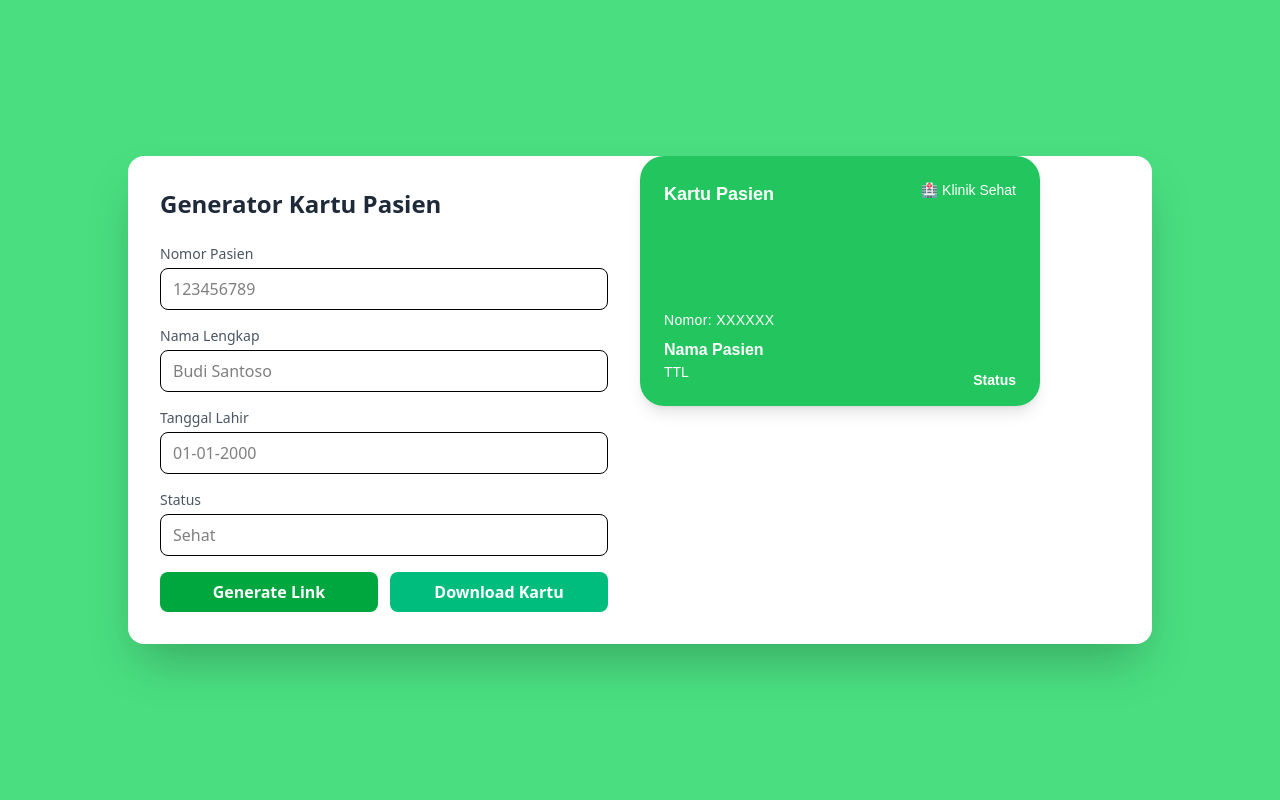
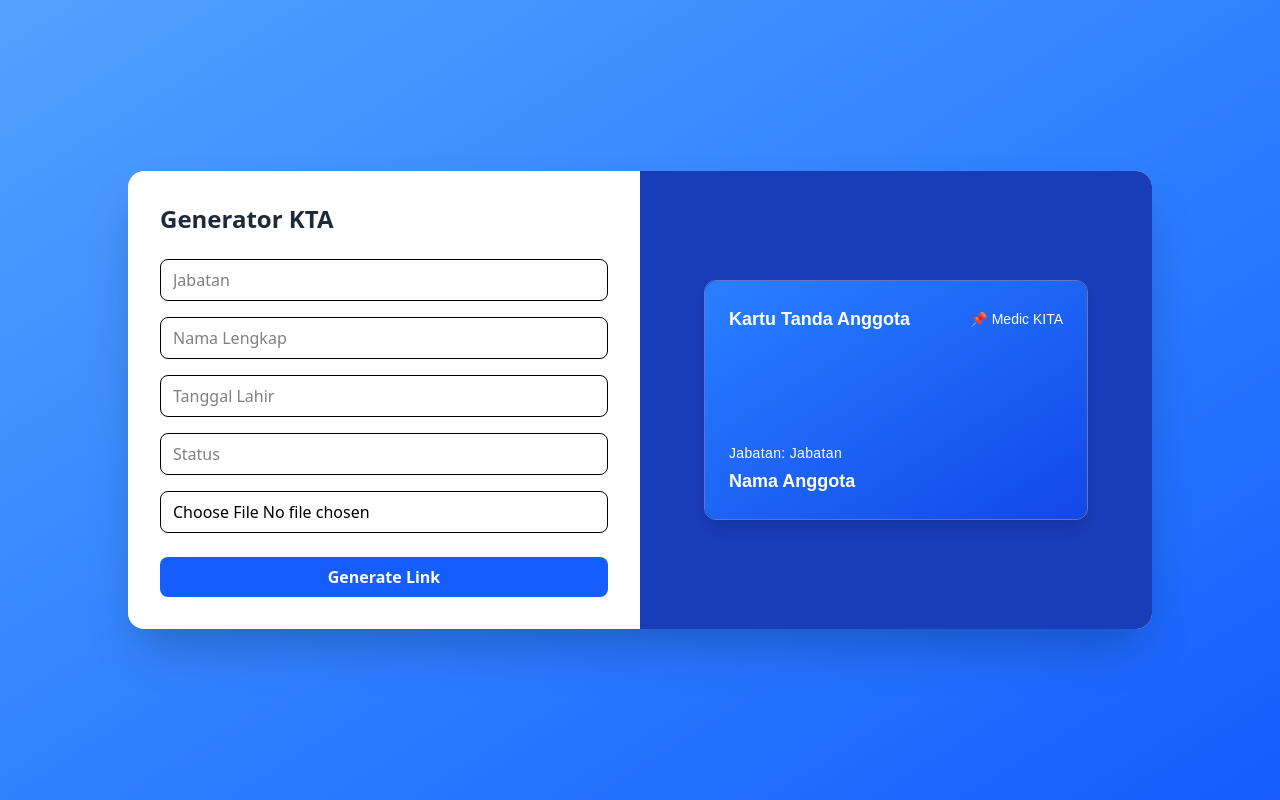
Before and after one commit to afrzzz/CardPasienFiveM, a React (Vite) app: page / in a window 1280 px wide. Built offline with nearby package versions, Linux system fonts and the light colour scheme.

Commit message:
benerin bug 2

```diff
--- a/index.html
+++ b/index.html
@@ -4,7 +4,7 @@
     <meta charset="UTF-8" />
     <link rel="icon" type="image/svg+xml" href="vite.svg" />
     <meta name="viewport" content="width=device-width, initial-scale=1.0" />
-    <title>Vite + React</title>
+    <title>KTA - MEDIC KISAH TANAH AIR</title>
   </head>
   <body>
     <div id="root"></div>
--- a/package.json
+++ b/package.json
@@ -10,6 +10,7 @@
     "preview": "vite preview"
   },
   "dependencies": {
+    "@tailwindcss/postcss": "^4.1.13",
     "@tailwindcss/vite": "^4.1.13",
     "framer-motion": "^12.23.12",
     "html2canvas": "^1.4.1",
--- a/src/App.jsx
+++ b/src/App.jsx
@@ -6,30 +6,43 @@ import html2canvas from "html2canvas";
 export default function App() {
   const [nama, setNama] = useState("");
   const [ttl, setTtl] = useState("");
-  const [nomor, setNomor] = useState("");
+  const [jabatan, setJabatan] = useState("");
   const [status, setStatus] = useState("");
+  const [photo, setPhoto] = useState(null);
   const [isBack, setIsBack] = useState(false);
 
-  const frontRef = useRef(null); // ✅ ref hanya untuk tampilan depan
+  const frontRef = useRef(null);
 
   const handleGenerateLink = async () => {
     if (!frontRef.current) return;
 
-    // Render kartu depan → PNG
     const canvas = await html2canvas(frontRef.current, {
       scale: 2,
       useCORS: true,
-      backgroundColor: "#22c55e", // sama kayak warna kartu depan
+      backgroundColor: null,
     });
 
-    const dataUrl = canvas.toDataURL("image/png");
+    const roundedCanvas = document.createElement("canvas");
+    const ctx = roundedCanvas.getContext("2d");
+
+    roundedCanvas.width = canvas.width;
+    roundedCanvas.height = canvas.height;
+
+    ctx.clearRect(0, 0, roundedCanvas.width, roundedCanvas.height);
+    ctx.save();
+    ctx.beginPath();
+    ctx.roundRect(0, 0, roundedCanvas.width, roundedCanvas.height, 40);
+    ctx.clip();
+    ctx.drawImage(canvas, 0, 0);
+    ctx.restore();
+
+    const dataUrl = roundedCanvas.toDataURL("image/png");
     const blob = await (await fetch(dataUrl)).blob();
 
-    // 🔗 Ganti dengan Webhook Discord kamu
     const webhookUrl =
       "https://discord.com/api/webhooks/1417390391719759914/fRAEuHB2l-1YBtYDEKF_pyzGhT99ziqO3BQ5sLT62nzV9n0KsUpk17ZVjpKTFt6OSoxl";
     const formData = new FormData();
-    formData.append("file", blob, `${nama || "kartu_pasien"}.png`);
+    formData.append("file", blob, `${nama || "kta"}.png`);
 
     try {
       const response = await fetch(webhookUrl, {
@@ -40,7 +53,6 @@ export default function App() {
       if (!response.ok) throw new Error("Upload gagal");
       const result = await response.json();
 
-      // ✅ Ambil link file CDN dari Discord
       const fileUrl = result.attachments[0].url;
 
       await navigator.clipboard.writeText(fileUrl);
@@ -48,14 +60,14 @@ export default function App() {
       Swal.fire({
         title: "✅ Link berhasil dibuat!",
         html: `
-        <p>Link kartu pasien sudah disalin ke clipboard.</p>
-        <p class="mt-2"><a href="${fileUrl}" target="_blank" class="text-green-600 underline">🔗 Buka Link</a></p>
+          <p>Link KTA sudah disalin ke clipboard.</p>
+          <p class="mt-2"><a href="${fileUrl}" target="_blank" class="text-blue-600 underline">🔗 Buka Link</a></p>
         `,
         icon: "success",
-        background: "#f0fdf4",
-        color: "#166534",
+        background: "#eff6ff",
+        color: "#1e3a8a",
         confirmButtonText: "Oke",
-        confirmButtonColor: "#16a34a",
+        confirmButtonColor: "#2563eb",
       });
     } catch (err) {
       console.error(err);
@@ -63,178 +75,161 @@ export default function App() {
     }
   };
 
-  const handleDownloadCard = async () => {
-    if (!frontRef.current) return;
-    const canvas = await html2canvas(frontRef.current, {
-      scale: 2, // ✅ hasil download lebih tajam
-    });
-    const dataUrl = canvas.toDataURL("image/png");
-
-    const link = document.createElement("a");
-    link.href = dataUrl;
-    link.download = `${nama || "kartu_pasien"}.png`;
-    link.click();
-
-    Swal.fire({
-      title: "📥 Kartu berhasil diunduh!",
-      text: "File kartu pasien sudah tersimpan di perangkat kamu.",
-      icon: "success",
-      background: "#f0fdf4",
-      color: "#166534",
-      confirmButtonText: "Oke",
-      confirmButtonColor: "#16a34a",
-    });
-  };
-
   return (
-    <div className="min-h-screen flex items-center justify-center bg-[#4ade80] p-6">
+    <div className="min-h-screen flex items-center justify-center bg-gradient-to-br from-blue-400 to-blue-600 p-6">
       <div className="bg-white rounded-2xl shadow-2xl grid md:grid-cols-2 w-full max-w-5xl overflow-hidden">
         {/* Form Section */}
-        <div className="p-8 flex flex-col justify-center">
+        <div className="p-8 flex flex-col justify-center space-y-4">
           <h2 className="text-2xl font-bold text-gray-800 mb-6">
-            Generator Kartu Pasien
+            Generator KTA
           </h2>
           <form className="space-y-4" onSubmit={(e) => e.preventDefault()}>
-            <div>
-              <label className="block text-gray-600 text-sm mb-1">
-                Nomor Pasien
-              </label>
             <input
               type="text"
-                value={nomor}
-                onChange={(e) => setNomor(e.target.value)}
-                placeholder="123456789"
-                className="w-full border rounded-lg px-3 py-2 focus:ring-2 focus:ring-green-400 outline-none"
+              value={jabatan}
+              onChange={(e) => setJabatan(e.target.value)}
+              placeholder="Jabatan"
+              className="w-full border rounded-lg px-3 py-2 focus:ring-2 focus:ring-blue-400 outline-none"
             />
-            </div>
-
-            <div>
-              <label className="block text-gray-600 text-sm mb-1">
-                Nama Lengkap
-              </label>
             <input
               type="text"
               value={nama}
-                onChange={(e) => setNama(e.target.value)}
-                placeholder="Budi Santoso"
-                className="w-full border rounded-lg px-3 py-2 focus:ring-2 focus:ring-green-400 outline-none"
+              onChange={(e) => {
+                if (e.target.value.length <= 58) setNama(e.target.value);
+              }}
+              placeholder="Nama Lengkap"
+              className="w-full border rounded-lg px-3 py-2 focus:ring-2 focus:ring-blue-400 outline-none"
             />
-            </div>
-
-            <div>
-              <label className="block text-gray-600 text-sm mb-1">
-                Tanggal Lahir
-              </label>
             <input
               type="text"
               value={ttl}
               onChange={(e) => setTtl(e.target.value)}
-                placeholder="01-01-2000"
-                className="w-full border rounded-lg px-3 py-2 focus:ring-2 focus:ring-green-400 outline-none"
+              placeholder="Tanggal Lahir"
+              className="w-full border rounded-lg px-3 py-2 focus:ring-2 focus:ring-blue-400 outline-none"
             />
-            </div>
-
-            <div>
-              <label className="block text-gray-600 text-sm mb-1">Status</label>
             <input
               type="text"
               value={status}
               onFocus={() => setIsBack(true)}
               onBlur={() => setIsBack(false)}
               onChange={(e) => setStatus(e.target.value)}
-                placeholder="Sehat"
-                className="w-full border rounded-lg px-3 py-2 focus:ring-2 focus:ring-green-400 outline-none"
+              placeholder="Status"
+              className="w-full border rounded-lg px-3 py-2 focus:ring-2 focus:ring-blue-400 outline-none"
             />
-            </div>
-
-            <div className="flex gap-3 mt-4">
+            <input
+              type="file"
+              accept="image/*"
+              onChange={(e) => setPhoto(URL.createObjectURL(e.target.files[0]))}
+              className="w-full border rounded-lg px-3 py-2 focus:ring-2 focus:ring-blue-400 outline-none"
+            />
             <button
               type="button"
               onClick={handleGenerateLink}
-                className="flex-1 bg-green-600 hover:bg-green-700 text-white font-semibold py-2 rounded-lg"
+              className="w-full bg-blue-600 hover:bg-blue-700 text-white font-semibold py-2 rounded-lg mt-2"
             >
               Generate Link
             </button>
-              <button
-                type="button"
-                onClick={handleDownloadCard}
-                className="flex-1 bg-emerald-500 hover:bg-emerald-600 text-white font-semibold py-2 rounded-lg"
-              >
-                Download Kartu
-              </button>
-            </div>
           </form>
         </div>
 
         {/* Card Preview */}
-        {/* Preview yang kelihatan (pakai animasi) */}
+        <div className="bg-blue-800 flex items-center justify-center p-8">
           <motion.div
-          className="relative shadow-lg text-white"
+            className="relative w-96 h-60 rounded-xl shadow-lg text-white border border-white/30"
+            animate={{ rotateY: isBack ? 180 : 0 }}
+            whileHover={{ scale: 1.05 }}
+            transition={{ duration: 0.6 }}
             style={{
-            width: "400px",
-            height: "250px",
+              transformStyle: "preserve-3d",
               fontFamily: "Arial, sans-serif",
-            transformStyle: "preserve-3d",
-            borderRadius: "1.5rem",
-            overflow: "hidden",
             }}
-          animate={{ rotateY: isBack ? 180 : 0 }}
-          transition={{ duration: 0.6 }}
           >
-          {/* Front tampilan */}
-          <div className="absolute inset-0 bg-[#22c55e] p-6 flex flex-col justify-between backface-hidden">
-            <div className="flex justify-between">
-              <h3 className="text-lg font-bold">Kartu Pasien</h3>
-              <span className="text-sm">🏥 Klinik Sehat</span>
+            {/* Front Kartu */}
+            <div
+              ref={frontRef}
+              className="absolute inset-0 rounded-xl p-6 flex flex-col justify-between bg-gradient-to-br from-blue-500 to-blue-700"
+              style={{ backfaceVisibility: "hidden" }}
+            >
+              {/* Header */}
+              <div className="flex justify-between items-center">
+                <h3 className="text-lg font-bold truncate max-w-[60%]">
+                  Kartu Tanda Anggota
+                </h3>
+                <span className="text-sm truncate max-w-[35%]">
+                  📌 Medic KITA
+                </span>
               </div>
-            <div>
-              <p className="tracking-wide text-sm mb-2">
-                Nomor: {nomor || "XXXXXX"}
+
+              {/* Info + Foto */}
+              <div className="flex justify-between mt-4">
+                {/* Kolom kiri */}
+                <div
+                  className="flex flex-col gap-1"
+                  style={{ maxWidth: "calc(100% - 7rem)" }}
+                >
+                  <p className="tracking-wide text-sm truncate">
+                    Jabatan: {jabatan || "Jabatan"}
                   </p>
-              <p className="font-semibold">{nama || "Nama Pasien"}</p>
-              <p className="text-sm">{ttl || "TTL"}</p>
+                  <p className="font-semibold text-lg break-words">
+                    {nama || "Nama Anggota"}
+                  </p>
+
+                  {/* Status di kiri bawah */}
+                  {status && (
+                    <div className="mt-auto text-sm font-semibold bg-white/20 px-3 py-1 rounded w-max text-center">
+                      {status}
                     </div>
-            <div className="absolute bottom-4 right-6 text-sm font-semibold">
-              {status || "Status"}
+                  )}
+                </div>
+
+                {/* Kolom kanan: foto + TTL */}
+                {photo && (
+                  <div className="flex flex-col items-center w-28 flex-shrink-0">
+                    <div className="w-28 h-28 overflow-hidden border border-white/40 rounded">
+                      <img
+                        src={photo}
+                        alt="Profile"
+                        className="w-full h-full object-cover"
+                      />
+                    </div>
+                    {/* TTL di bawah foto */}
+                    <p className="mt-2 text-sm opacity-80">{ttl || "TTL"}</p>
+                  </div>
+                )}
               </div>
             </div>
 
-          {/* Back tampilan */}
-          <div className="absolute inset-0 bg-[#1f2937] p-6 flex flex-col justify-center rotate-y-180 backface-hidden">
-            <div className="w-full h-10 bg-black mb-4"></div>
-            <div className="text-center">
-              <p className="bg-white px-3 py-1 rounded text-black font-bold inline-block">
-                {status || "Status Pasien"}
+            {/* Back Kartu */}
+            <div
+              className="absolute inset-0 bg-gradient-to-br from-blue-700 to-blue-900 rounded-xl p-6 flex flex-col justify-center"
+              style={{
+                backfaceVisibility: "hidden",
+                transform: "rotateY(180deg)",
+              }}
+            >
+              <h3 className="text-white text-lg font-bold text-center mb-4">
+                Detail Anggota
+              </h3>
+
+              {/* Nama & Jabatan */}
+              <div className="bg-white/20 p-3 rounded mb-2 text-center overflow-hidden">
+                <p className="text-sm font-semibold truncate break-words">
+                  {(nama || "Nama Anggota").split(" ").slice(0, 10).join(" ")}
                 </p>
+                <p className="text-xs truncate break-words">
+                  {jabatan || "Jabatan"}
+                </p>
+              </div>
+
+              {/* TTL & Status */}
+              <div className="bg-white/20 p-3 rounded text-center overflow-hidden">
+                <p className="text-sm font-semibold truncate">
+                  {ttl || "Tanggal Lahir"}
+                </p>
+                <p className="text-xs truncate">{status || "Status"}</p>
               </div>
             </div>
           </motion.div>
-
-        {/* 👇 Hidden static front untuk capture */}
-        <div
-          ref={frontRef}
-          className="hidden absolute bg-[#22c55e] p-6 text-white"
-          style={{
-            width: "400px",
-            height: "250px",
-            borderRadius: "1.5rem",
-            fontFamily: "Arial, sans-serif",
-          }}
-        >
-          <div className="flex justify-between">
-            <h3 className="text-lg font-bold">Kartu Pasien</h3>
-            <span className="text-sm">🏥 Klinik Sehat</span>
-          </div>
-          <div>
-            <p className="tracking-wide text-sm mb-2">
-              Nomor: {nomor || "XXXXXX"}
-            </p>
-            <p className="font-semibold">{nama || "Nama Pasien"}</p>
-            <p className="text-sm">{ttl || "TTL"}</p>
-          </div>
-          <div className="absolute bottom-4 right-6 text-sm font-semibold">
-            {status || "Status"}
-          </div>
         </div>
       </div>
     </div>
```
Also changed, not shown: eslint.config.js (deleted, +0 -29 lines), 2 other files (tests, documents, lock files or other folders). Lines whose indentation alone changed are shown as unchanged.
